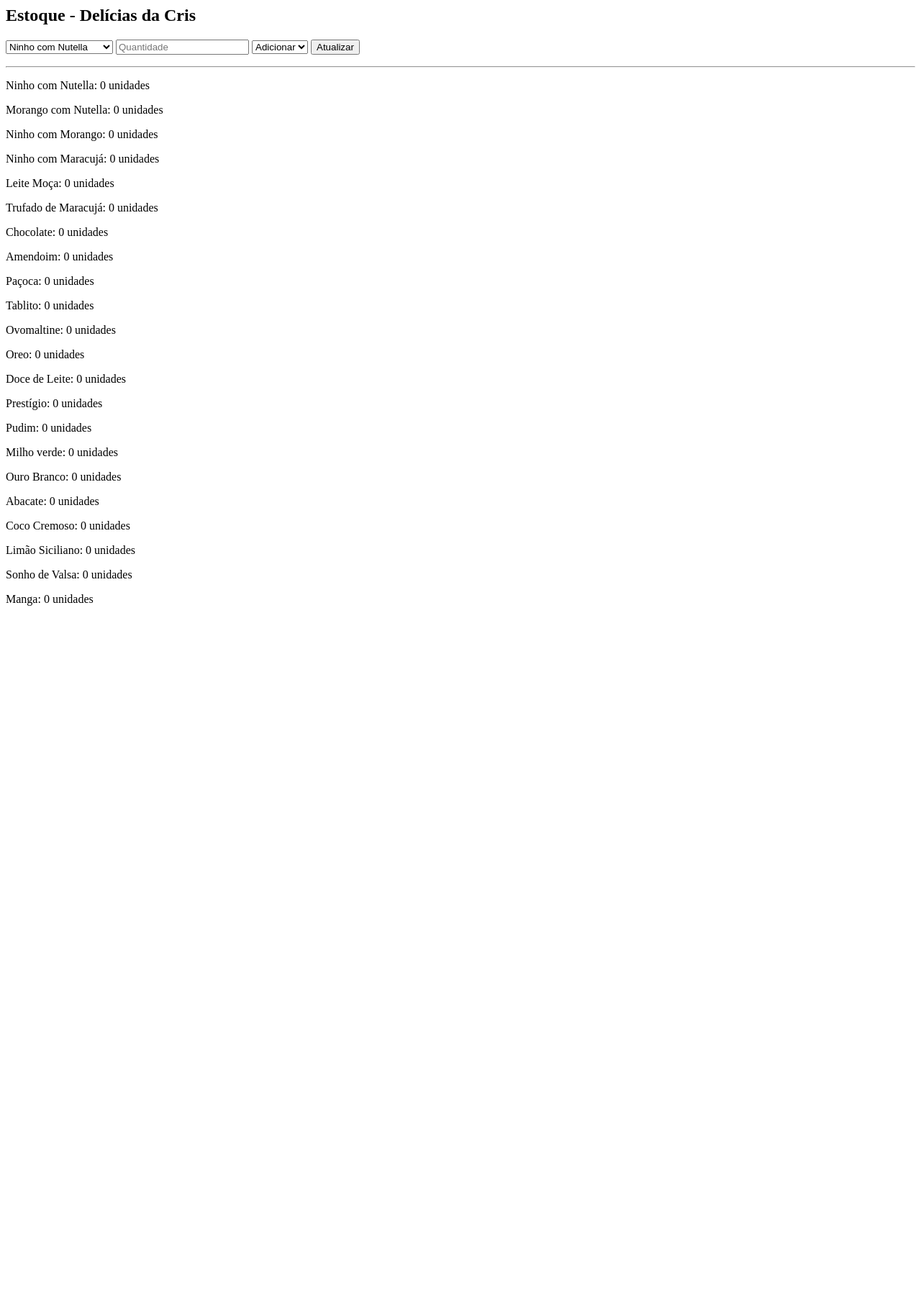
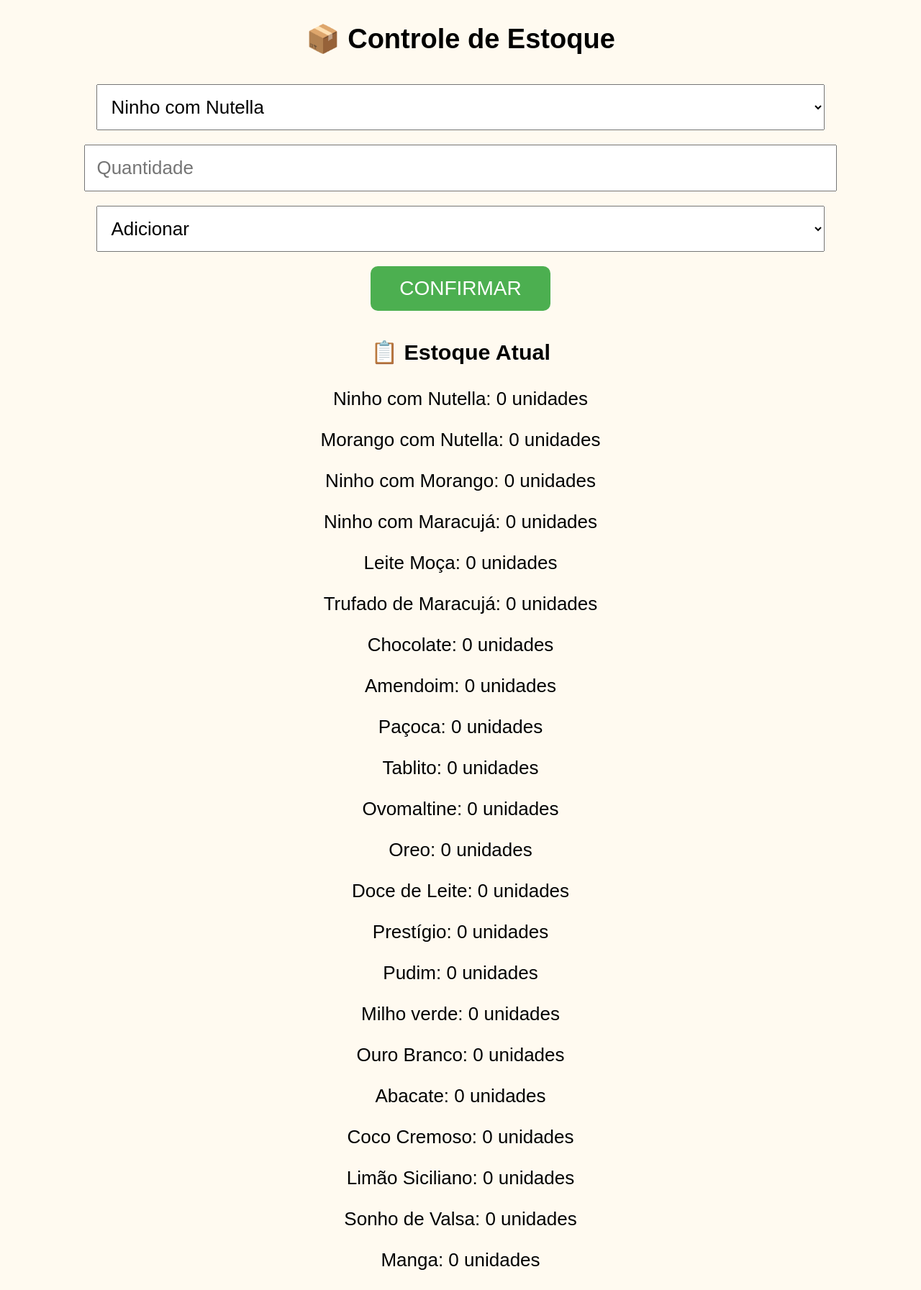
Before and after one commit to claramuchinelli/estoque-delicias-dacris, a Flask app: page /estoque in a window 1280 px wide. Shown: the whole page at 72% size. Before the commit the page ends 842 px from the top, so only its background shows below. Run offline with Flask 3, Linux system fonts and the light colour scheme; the visitor is signed in with stand-in values (Sample User, id 1); data comes from the database, SQL or seed files in the repository.

Commit message:
Update estoque.html

```diff
--- a/templates/estoque.html
+++ b/templates/estoque.html
@@ -1,24 +1,70 @@
-<h2>Estoque - Delícias da Cris</h2>
+<!DOCTYPE html>
+<html>
+<head>
+    <title>Estoque - Delícias da Cris</title>
+    <style>
+        body {
+            font-family: Arial;
+            text-align: center;
+            background-color: #fffaf0;
+        }
+        h2 {
+            font-size: 38px;
+        }
+        select, input {
+            font-size: 26px;
+            padding: 15px;
+            width: 80%;
+            margin: 10px;
+        }
+        button {
+            font-size: 28px;
+            padding: 15px 40px;
+            margin: 10px;
+            border-radius: 10px;
+            border: none;
+        }
+        .adicionar {
+            background-color: #4CAF50;
+            color: white;
+        }
+        .vender {
+            background-color: #ff4d4d;
+            color: white;
+        }
+        .estoque-lista {
+            font-size: 26px;
+            margin-top: 30px;
+        }
+    </style>
+</head>
+<body>
+
+<h2>📦 Controle de Estoque</h2>
 
 <form method="POST">
     <select name="sabor">
         {% for item in itens %}
         <option value="{{ item.sabor }}">{{ item.sabor }}</option>
         {% endfor %}
-</select>
+    </select><br>
 
-<input type="number" name="quantidade" placeholder="Quantidade" required>
+    <input type="number" name="quantidade" placeholder="Quantidade" required><br>
 
     <select name="tipo">
         <option value="adicionar">Adicionar</option>
-<option value="vender">Vender</option>
-</select>
+        <option value="vender">Registrar Venda</option>
+    </select><br>
 
-<button type="submit">Atualizar</button>
+    <button type="submit" class="adicionar">CONFIRMAR</button>
 </form>
 
-<hr>
-
+<div class="estoque-lista">
+    <h3>📋 Estoque Atual</h3>
     {% for item in itens %}
         <p>{{ item.sabor }}: {{ item.quantidade }} unidades</p>
     {% endfor %}
+</div>
+
+</body>
+</html>
```
Lines whose indentation alone changed are shown as unchanged.
